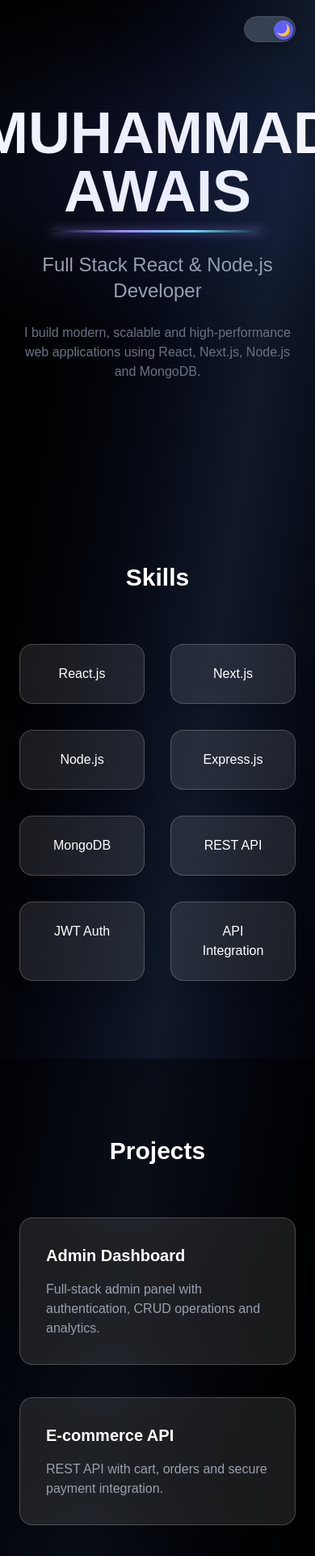
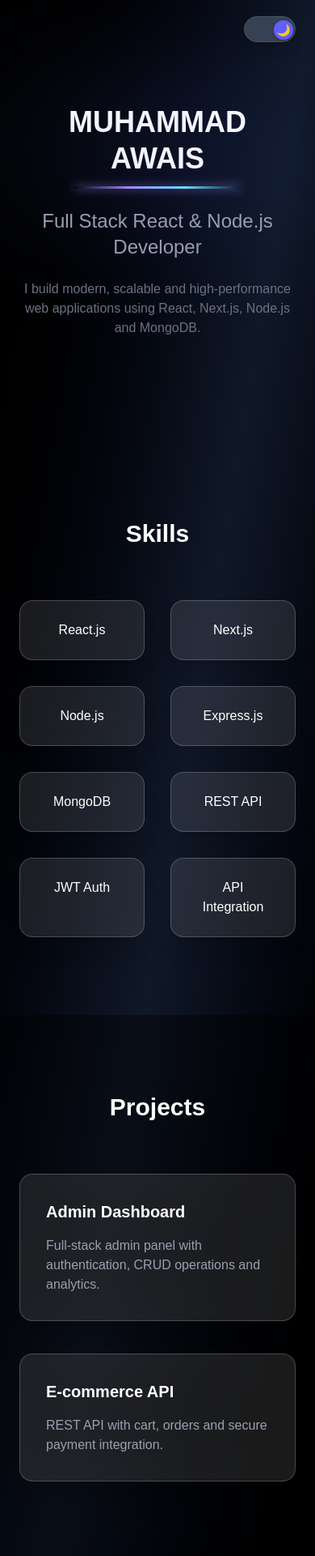
Before and after one commit to awiasjaved/awais-Dev, a Next.js app: page / in a window 390 px wide. Shown: the top 1921 px of the page at 81% size. Built offline with nearby package versions, Linux system fonts and the light colour scheme.

Commit message:
responsive

```diff
--- a/app/page.tsx
+++ b/app/page.tsx
@@ -199,7 +199,7 @@ export default function Home() {
           />
 
           {/* Main Name */}
-          <h1 className="text-7xl font-bold">
+          <h1 className="text-4xl sm:text-5xl md:text-6xl lg:text-7xl font-bold leading-tight break-words">
             MUHAMMAD AWAIS
 
           </h1>
@@ -276,7 +276,7 @@ export default function Home() {
         }`}
       >
         <h3 className="text-3xl font-semibold text-center mb-16">Projects</h3>
-        <div className="grid md:grid-cols-3 gap-10 max-w-6xl mx-auto">
+        <div className="grid grid-cols-1 sm:grid-cols-2 gap-10 max-w-3xl mx-auto">
           {[
             {
               title: "Admin Dashboard",
@@ -285,10 +285,6 @@ export default function Home() {
             {
               title: "E-commerce API",
               desc: "REST API with cart, orders and secure payment integration.",
-            },
-            {
-              title: "QR Scanner App",
-              desc: "React Native app with QR scanning and secure login.",
             },
           ].map((project, index) => (
             <motion.div
```
